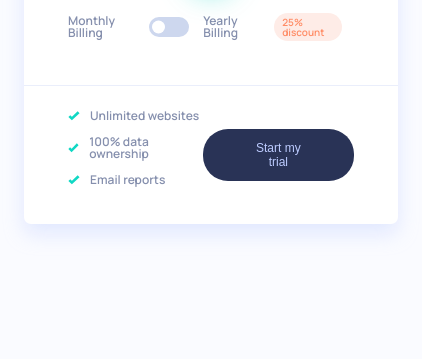
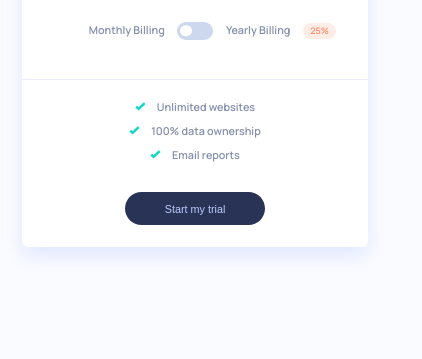
Before and after one commit to ameer005/interactive-price-component-frontendmentor, a plain HTML site: page index.html in a window 390 px wide. Shown: the part 485-844 px from the top of the page, 422 px wide, since content can reach past the window. Drawn offline with Linux system fonts and the light colour scheme.

Commit message:
responsive

```diff
--- a/index.html
+++ b/index.html
@@ -64,7 +64,7 @@
             </label>
 
             <p class="billing-box__yearly">Yearly Billing</p>
-            <p class="billing-box__discount">25% discount</p>
+            <p class="billing-box__discount">25% <span>discount</span></p>
           </div>
         </div>
 
--- a/sass/main.scss
+++ b/sass/main.scss
@@ -22,6 +22,23 @@ FONT SIZE SYSTEM (px)
   --color-blue-dark: hsl(227, 35%, 25%); //Text & CTA Background
 }
 
+// media queriy manager
+
+@mixin respond($breakpoint) {
+  // 520px
+  @if $breakpoint == phone {
+    @media only screen and (max-width: 32.5em) {
+      @content;
+    }
+  }
+
+  @if $breakpoint == phone-min {
+    @media only screen and (max-width: 27em) {
+      @content;
+    }
+  }
+}
+
 * {
   margin: 0;
   padding: 0;
@@ -36,6 +53,9 @@ FONT SIZE SYSTEM (px)
 html {
   font-size: 62.5%;
   box-sizing: border-box;
+
+  @include respond(phone) {
+    font-size: 56.25%;
   }
 
   body {
@@ -65,6 +85,14 @@ body {
     position: relative;
 
     margin-bottom: 8.6rem;
+
+    @include respond(phone) {
+      margin-top: 6.4rem;
+    }
+
+    @include respond(phone-min) {
+      margin-bottom: 6.4rem;
+    }
   }
 
   .header::before {
@@ -89,12 +117,22 @@ body {
     text-align: center;
 
     margin-bottom: 1.4rem;
+
+    @include respond(phone-min) {
+      font-size: 2.2rem;
+    }
+  }
 }
 
 .heading-secondary {
   font-size: 1.8rem;
   text-align: center;
   color: var(--color-grey-blue);
+  line-height: 1.6;
+
+  @include respond(phone-min) {
+    font-size: 1.4rem;
+  }
 }
 
 .component-price {
@@ -108,6 +146,10 @@ body {
 .bill {
   border-bottom: 1px solid hsl(224, 65%, 95%);
   padding: 4.4rem;
+
+  @include respond(phone) {
+    padding: 4.4rem 2.4rem;
+  }
 }
 
 .bill-box {
@@ -117,6 +159,11 @@ body {
   row-gap: 4.8rem;
 
   margin-bottom: 4.8rem;
+
+  @include respond(phone) {
+    grid-template-columns: 1fr;
+    row-gap: 4.8rem;
+  }
 }
 
 .price-plan {
@@ -126,12 +173,25 @@ body {
   text-transform: uppercase;
   letter-spacing: 0.2rem;
   color: var(--color-grey-blue);
+
+  @include respond(phone) {
+    margin: 0;
+    justify-self: center;
+  }
+
+  @include respond(phone-min) {
+    font-size: 1.3rem;
+  }
 }
 
 .price-box {
   display: flex;
   align-items: center;
   // margin-bottom: 4.8rem;
+
+  @include respond(phone) {
+    justify-self: center;
+  }
 
   &__plan-amount {
     font-size: 4rem;
@@ -236,9 +296,6 @@ body {
     margin-left: auto;
   }
 
-  &__yearly {
-  }
-
   &__discount {
     font-size: 1rem;
     color: var(--color-secondary-dark);
@@ -247,6 +304,12 @@ body {
     border-radius: 1.5rem;
 
     margin-right: 1.2rem;
+
+    @include respond(phone-min) {
+      & span {
+        display: none;
+      }
+    }
   }
 }
 
@@ -298,6 +361,12 @@ body {
   justify-content: space-between;
   align-items: center;
   padding: 2.4rem 4.4rem;
+
+  @include respond(phone) {
+    flex-direction: column;
+    gap: 2rem;
+    padding: 2.4rem 2.4rem;
+  }
 }
 
 .feature-box {
@@ -310,6 +379,11 @@ body {
 
     margin-bottom: 1.4rem;
     color: var(--color-grey-blue);
+
+    @include respond(phone) {
+      text-align: center;
+      display: block;
+    }
   }
 
   &__icon {
@@ -317,6 +391,10 @@ body {
   }
 
   &__text {
+    @include respond(phone) {
+      display: inline-block;
+      margin-left: 1rem;
+    }
   }
 }
 
```
Also changed, not shown: css/main.css. Lines whose indentation alone changed are shown as unchanged.
